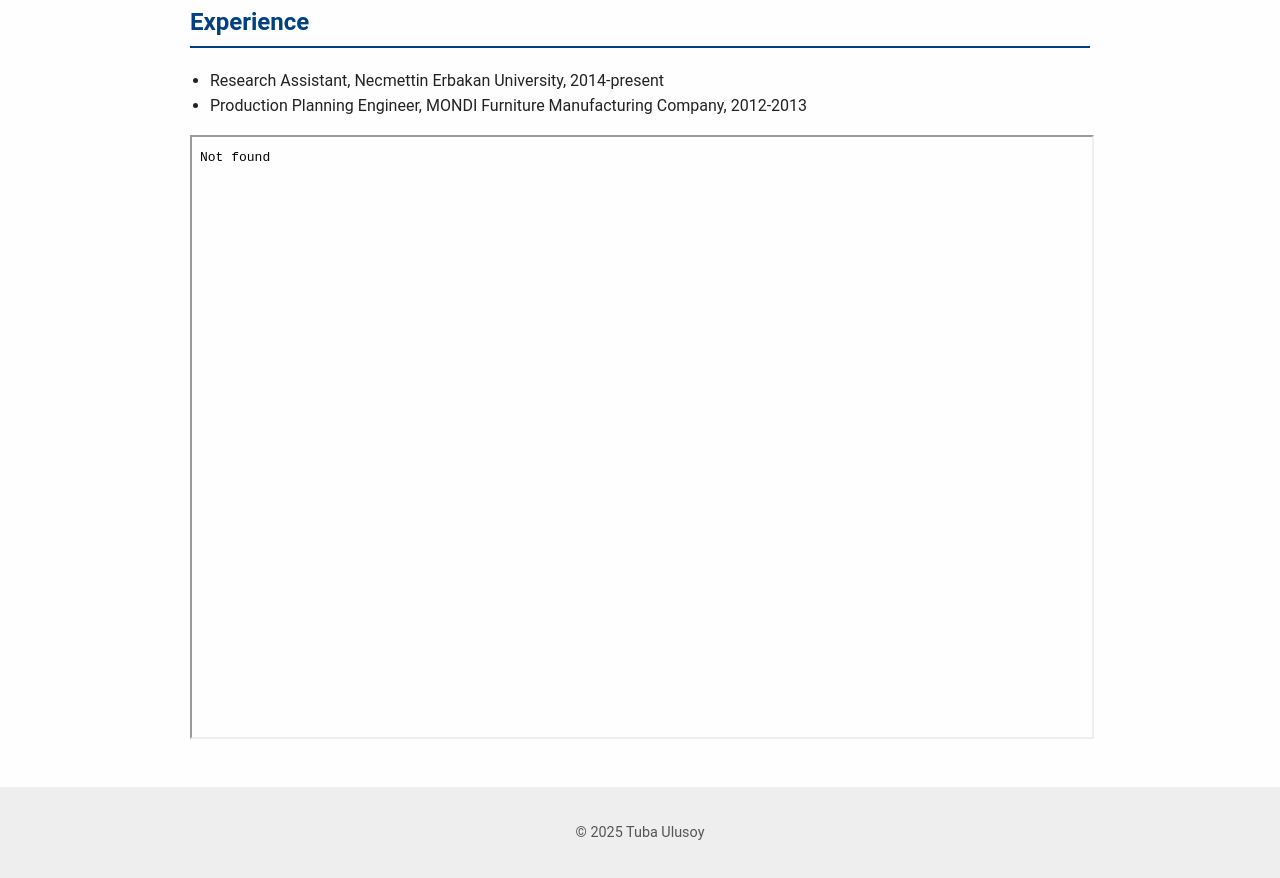
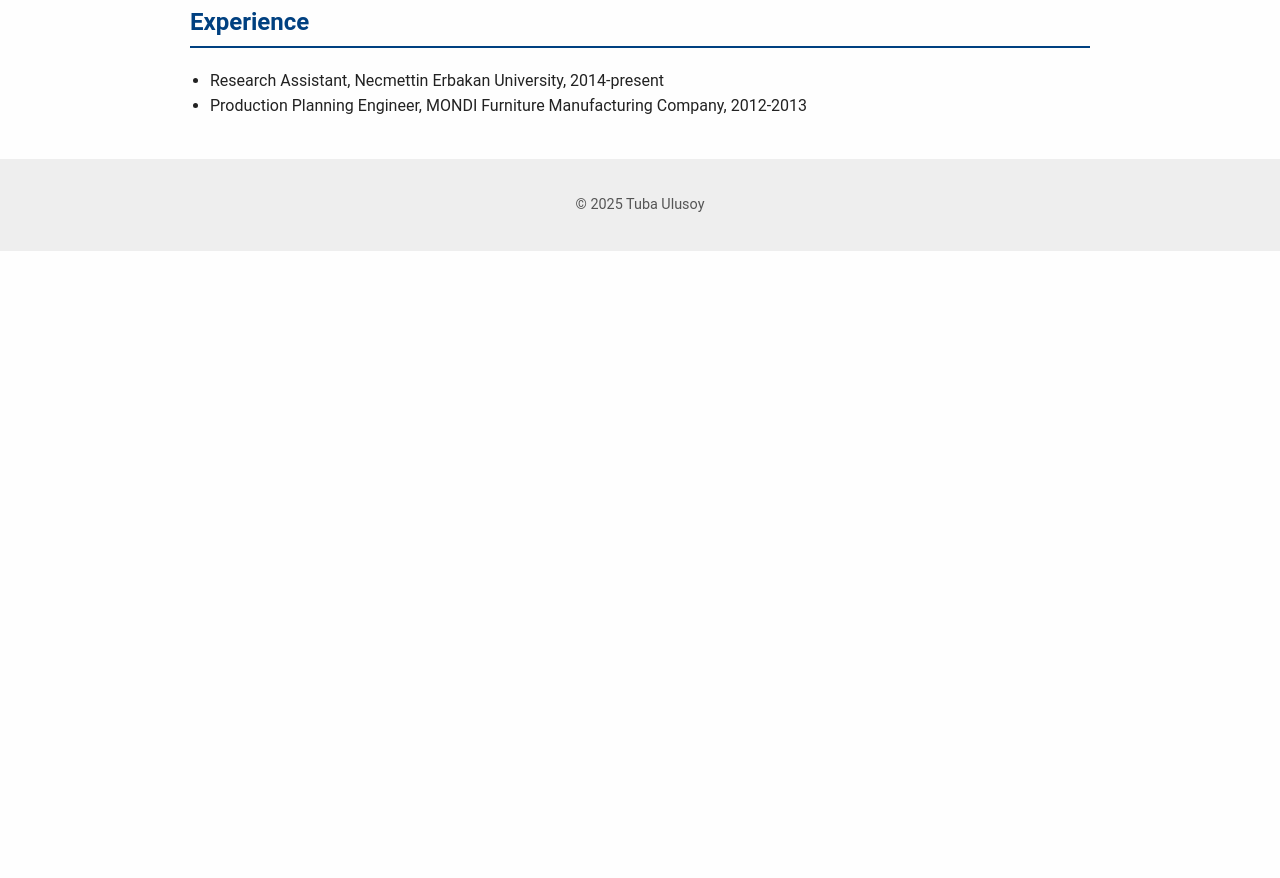
Before and after one commit to tubaulusoy/tubaulusoy.github.io, a plain HTML site: page cv.html in a window 1280 px wide. Shown: the part 393-1271 px from the top of the page. After the commit the page ends 800 px from the top, so only its background shows below. Drawn offline with Linux system fonts and the light colour scheme.

Commit message:
Update cv.html

```diff
--- a/cv.html
+++ b/cv.html
@@ -47,9 +47,9 @@
   <li>Gurobi, Python, GAMS, LaTeX</li>
 </ul>
 -->
-
+<!--
       </ul>
-       <iframe src="cv.pdf" width="100%" height="600px"></iframe>
+       <iframe src="cv.pdf" width="100%" height="600px"></iframe>  -->
 </a>
     </section>
   </main>
```
